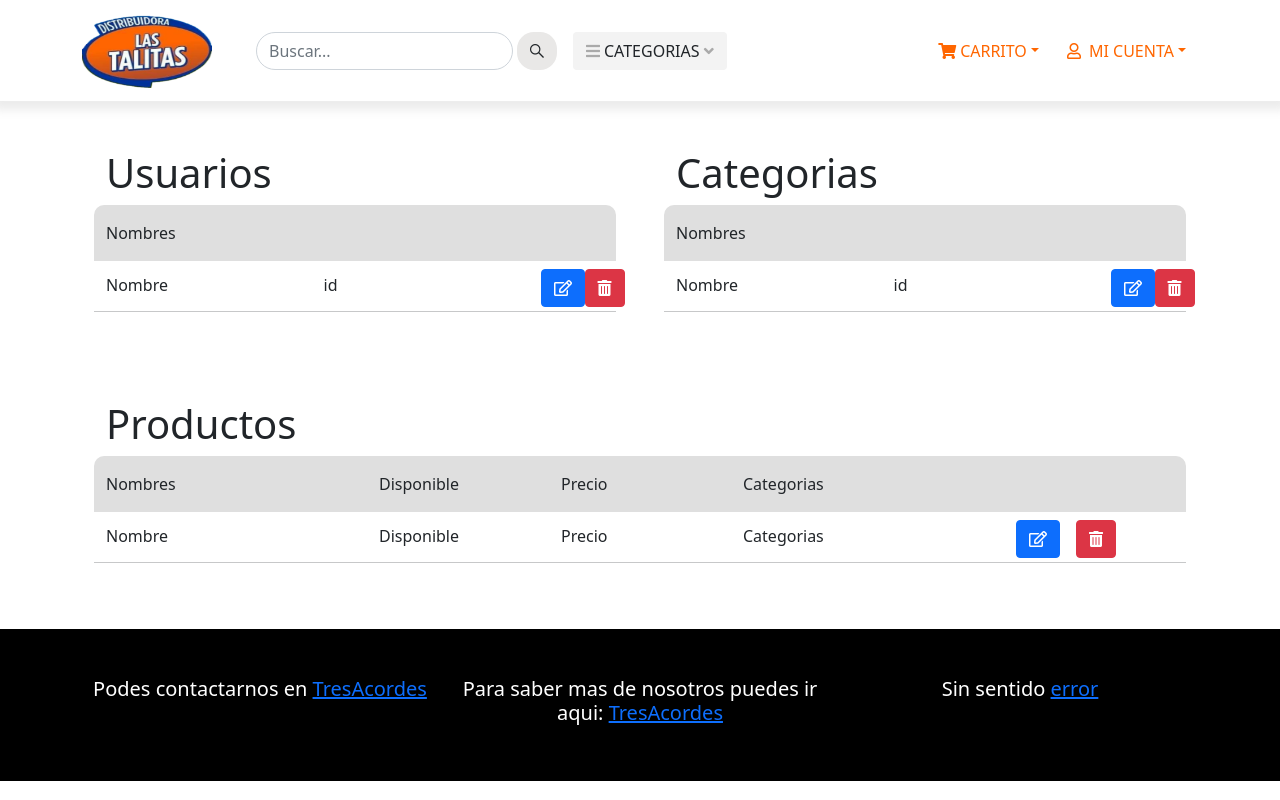
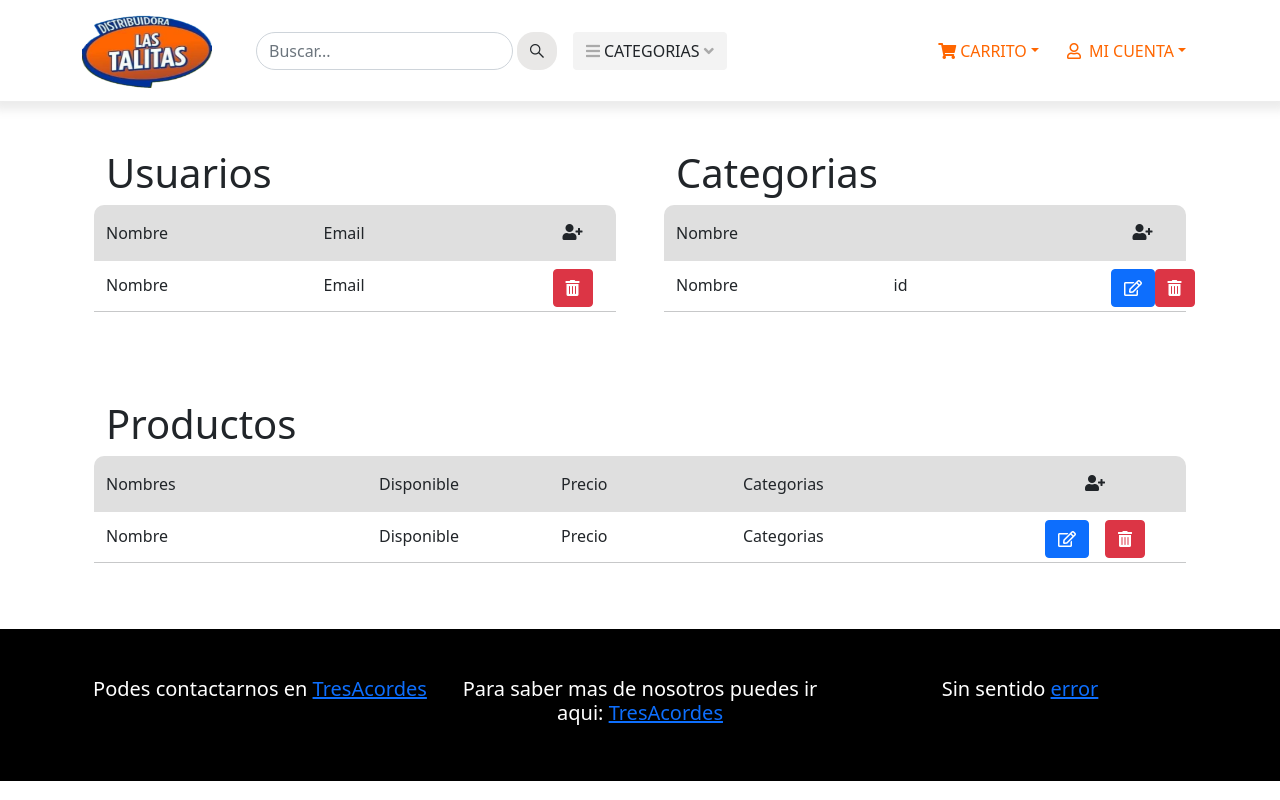
Before and after one commit to DiegoIpaez/Distribuidora-talitas-9i-PF, a React (Create React App) app: page /admin in a window 1280 px wide. Built offline with nearby package versions, Linux system fonts and the light colour scheme.

Commit message:
Correccion de errores class y botones agregados en tablas

```diff
--- a/src/assets/img/imgs.js
+++ /dev/null
@@ -1,3 +0,0 @@
-import NavLogo from "../img/NavLogo.png";
-
-export default [{ img: NavLogo, numero: 0, titulo: "0" }];
--- a/src/components/BtnCategorias.jsx
+++ b/src/components/BtnCategorias.jsx
@@ -1,5 +1,4 @@
 import React from "react";
-import { Link } from "react-router-dom";
 
 const BtnCategorias = () => {
   return (
@@ -15,7 +14,7 @@ const BtnCategorias = () => {
         {/* Categoria */}
         <div className="row mb-3">
           <div className="btn col-7">
-            <span><Link to='/product/44'>Aceites y vinagre</Link></span>
+            <span>Aceites y vinagre</span>
           </div>
           <div className="col-3"></div>
           <div className="btn col-2">
@@ -28,7 +27,7 @@ const BtnCategorias = () => {
         <div className="container btn-categ-content2">
           <div className="row mb-3">
             <div className="btn col-2">
-              <span><Link to='/product/44'>Aceite</Link></span>
+              <span>Aceite</span>
             </div>
             <div className="col-8"></div>
             <div className="btn col-2">
--- a/src/components/DataCarrito.jsx
+++ b/src/components/DataCarrito.jsx
@@ -6,10 +6,8 @@ const DataCarrito = () => {
       <div className="row">
         {/* Barra de Productos  */}
 
-
         <div className="col-md-9 col-12">
           <div className="container">
-
             {/* Titulos de Tabla */}
             <div className="row carritoBox">
               <div className="col-md-4 pt-3 pb-3 text-center ">
@@ -25,7 +23,6 @@ const DataCarrito = () => {
             </div>
             {/* Fin Titulos de Tabla */}
 
-
             {/* Cuerpo tabla */}
             <div className="row ">
               <div className="col-md-2 col-6 pt-3 pb-3 ">
@@ -36,19 +33,16 @@ const DataCarrito = () => {
                 />
               </div>
 
-
               {/* Breve descripcion */}
               <div className="col-md-2 col-6 pt-4 mt-1 pb-3">
                 <span>Aceite Cocinero 1lt</span>
                 <h6>Molinos</h6>
               </div>
 
-
               {/* Precio */}
               <div className="col-md-3 col-12 pt-5 pb-3  text-center cuerpoCarrito">
                 <h6>$120,00</h6>
               </div>
-
 
               {/* Cantidades */}
               <div className="col-md-4 col-12 pt-4 mt-3 pb-3 text-center">
@@ -64,7 +58,7 @@ const DataCarrito = () => {
               {/* Btn eliminar */}
               <div className="col-md-1 col-12 pt-4  pb-3 text-center cuerpoCarrito">
                 <button className="btn btn-danger mt-3">
-                  <i class="fas fa-trash-alt"></i>
+                  <i className="fas fa-trash-alt"></i>
                 </button>
               </div>
               <hr />
--- a/src/components/Maps.jsx
+++ b/src/components/Maps.jsx
@@ -1,22 +1,29 @@
-import React from 'react'
+import React from "react";
 
 const Maps = () => {
   return (
     <div className="container box-map mt-4 mb-5">
       <div className="row">
-            <h3 className="texto-fuente py-2 mt-1"><b>Distribuidora las Talitas</b></h3>
+        <h3 className="texto-fuente py-2 mt-1">
+          <b>Distribuidora las Talitas</b>
+        </h3>
         <p className="texto-fuente">
-              Envíanos tu solicitud si estas interesado trabajar con nosotros.
-              Si tienes alguna duda, quejas o reclamos, llenando el siguiente
-              formulario te lo resolveremos a la brevedad. Deja tus datos asi
-              nos pondremos en contacto contigo. También, nos puedes contactar
-              através del télefono <b>+54(381) 5041338</b> , al correo
-              electrónico: <b>info@distribuidoraTalitas.com</b> o visitandonos en...
+          Envíanos tu solicitud si estas interesado trabajar con nosotros. Si
+          tienes alguna duda, quejas o reclamos, llenando el siguiente
+          formulario te lo resolveremos a la brevedad. Deja tus datos asi nos
+          pondremos en contacto contigo. También, nos puedes contactar através
+          del télefono <b>+54(381) 5041338</b> , al correo electrónico:{" "}
+          <b>info@distribuidoraTalitas.com</b> o visitandonos en...
         </p>
-              <iframe src="https://www.google.com/maps/embed?pb=!1m14!1m8!1m3!1d14247.61453050135!2d-65.1828346!3d-26.7793416!3m2!1i1024!2i768!4f13.1!3m3!1m2!1s0x0%3A0xddc8638e21e7c7a3!2sDistribuidora%20Las%20Talitas!5e0!3m2!1ses!2sar!4v1628701515880!5m2!1ses!2sar" className="Maps mb-2"></iframe>
+        <iframe
+          src="https://www.google.com/maps/embed?pb=!1m14!1m8!1m3!1d14247.61453050135!2d-65.1828346!3d-26.7793416!3m2!1i1024!2i768!4f13.1!3m3!1m2!1s0x0%3A0xddc8638e21e7c7a3!2sDistribuidora%20Las%20Talitas!5e0!3m2!1ses!2sar!4v1628701515880!5m2!1ses!2sar"
+          className="Maps mb-2"
+          title="Distribuidora las Talitas"
+          id="MapaDis"
+        ></iframe>
       </div>
     </div>
-    )
-}
+  );
+};
 
-export default Maps
+export default Maps;
--- a/src/components/NavBar.jsx
+++ b/src/components/NavBar.jsx
@@ -1,5 +1,5 @@
 import React from "react";
-import imgs from "../assets/img/imgs";
+import NavLogo from "../assets/img/NavLogo.png";
 import { Link, useHistory } from "react-router-dom";
 import {
   Navbar,
@@ -18,7 +18,7 @@ const NavBar = () => {
       <Container>
         <Navbar.Brand>
           <Link to="/">
-            <img src={imgs[0].img} className="logo-nav" alt="" />
+            <img src={NavLogo} className="logo-nav" alt="" />
           </Link>
         </Navbar.Brand>
         <Navbar.Toggle aria-controls="responsive-navbar-nav" />
@@ -81,7 +81,7 @@ const NavBar = () => {
                   }}
                 >
                   <span className="nav-link">
-                    <i class="fas fa-sign-out-alt"></i> Salir
+                    <i className="fas fa-sign-out-alt"></i> Salir
                   </span>
                 </Dropdown.Item>
               </Dropdown.Menu>
--- a/src/components/TableCategorias.jsx
+++ b/src/components/TableCategorias.jsx
@@ -13,7 +13,12 @@ const TableCategorias = () => {
       {/* ------------------------------ */}
       {/* Titulo Tabla */}
       <div className="row appTabla mb-1">
-        <div className="col-12 pt-3 pb-3">Nombres</div>
+        <div className="col-10 pt-3 pb-3">Nombre</div>
+        <div className="col-2 mt-2 text-center">
+          <button className="btn">
+            <i className="fas fa-user-plus"></i>
+          </button>
+        </div>
       </div>
       {/* Fin de Titulo Tabla */}
       {/* ------------------------------ */}
--- a/src/components/TableProductos.jsx
+++ b/src/components/TableProductos.jsx
@@ -17,6 +17,11 @@ const TableProductos = () => {
         <div className="col-md-2 col-12 pt-3 pb-3">Disponible</div>
         <div className="col-md-2 col-12 pt-3 pb-3">Precio</div>
         <div className="col-md-3 col-12 pt-3 pb-3">Categorias</div>
+        <div className="col-2 mt-2 text-center">
+          <button className="btn">
+            <i className="fas fa-user-plus"></i>
+          </button>
+        </div>
       </div>
       {/* Fin de Titulo Tabla */}
       {/* ------------------------------ */}
@@ -26,7 +31,7 @@ const TableProductos = () => {
         <div className="col-md-2 col-12 mt-2">Disponible</div>
         <div className="col-md-2 col-12 mt-2">Precio</div>
         <div className="col-md-3 col-12 mt-2">Categorias</div>
-        <div className="col-md-2 col-12 mt-1">
+        <div className="col-md-2 col-12 mt-1 text-center">
           <button className="btn btn-primary me-3">
             <i className="far fa-edit"></i>
           </button>
--- a/src/components/TableUsuarios.jsx
+++ b/src/components/TableUsuarios.jsx
@@ -10,20 +10,21 @@ const TableUsuarios = () => {
       {/* ------------------------------ */}
       {/* Titulo tabla */}
       <div className="row appTabla mb-1">
-        <div className="col-12 pt-3 pb-3">Nombres</div>
+        <div className="col-5 pt-3 pb-3">Nombre</div>
+        <div className="col-5 pt-3 pb-3">Email</div>
+        <div className="col-2 mt-2 text-center">
+          <button className="btn">
+            <i className="fas fa-user-plus"></i>
+          </button>
+        </div>
       </div>
       {/* Fin de Titulo tabla*/}
       {/* ------------------------------ */}
       {/* Cuerpo tabla */}
       <div className="row">
         <div className="col-md-5 col-12 mt-2">Nombre</div>
-        <div className="col-md-5 col-12 mt-2">id</div>
-        <div className="col-md-1 col-2 mt-1">
-          <button className="btn btn-primary">
-            <i className="far fa-edit"></i>
-          </button>
-        </div>
-        <div className="col-md-1 col-2 mt-1">
+        <div className="col-md-5 col-12 mt-2">Email</div>
+        <div className="col-md-2 col-2 mt-1 text-center">
           <button className="btn btn-danger">
             <i className="fas fa-trash-alt"></i>
           </button>
```
Also changed, not shown: src/components/ProductId.jsx (+7 -5 lines). Lines whose indentation alone changed are shown as unchanged.
